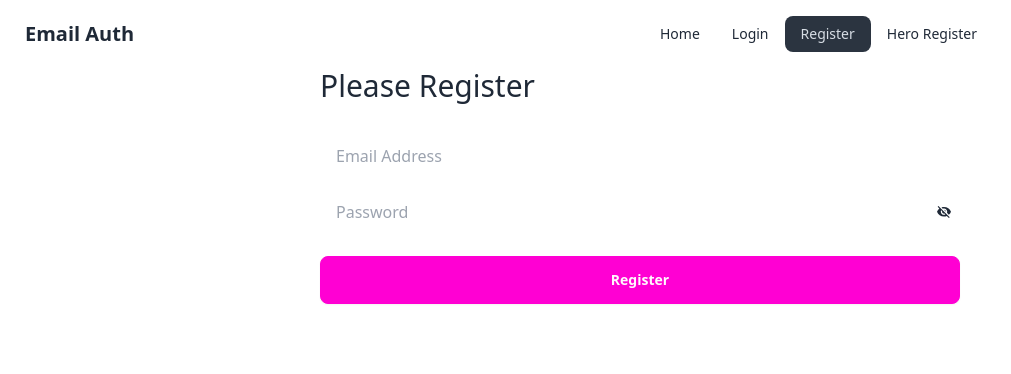
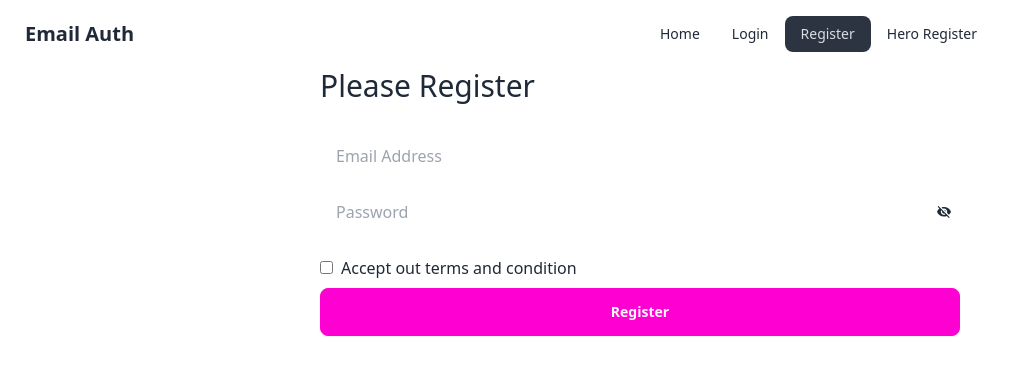
Before and after one commit to Abdullah-Az-Zahur/user-email-pass-auth, a React (Vite) app: page /register in a window 1280 px wide. Shown: the top 374 px of the page, without its empty margins (0-1011 px from the left). Built offline with nearby package versions, Linux system fonts and the light colour scheme.

Commit message:
creat terms and condition checkbox

```diff
--- a/src/components/Register/Register.jsx
+++ b/src/components/Register/Register.jsx
@@ -14,7 +14,9 @@
         e.preventDefault();
         const email = e.target.email.value;
         const password = e.target.password.value;
-        console.log(email, password)
+        const accepted = e.target.terms.checked;
+
+        console.log(email, password, accepted)
 
         // reset error
         setRegisterError('');
@@ -27,6 +29,10 @@
         }
         else if (!/[A-Z]/.test(password)) {
             setRegisterError('Your password Should be have at least one upper case character')
+        }
+        else if (!accepted) {
+            setRegisterError("Please accept terms and condition")
+            return;
         }
 
 
@@ -55,13 +61,17 @@
                             name="password"
                             placeholder='Password'
                             id="password" required />
-                        <span  onClick={() => setShowPassword(!showPassword)} className='absolute top-3 right-2'>
+                        <span onClick={() => setShowPassword(!showPassword)} className='absolute top-3 right-2'>
                             {
                                 showPassword ? <IoMdEye /> : <IoMdEyeOff />
                             }
                         </span>
                     </div>
                     <br />
+                    <div className='mb-2'>
+                        <input type="checkbox" name="terms" id="terms" />
+                        <label className='ml-2 ' htmlFor="terms">Accept out <a href="">terms and condition</a></label>
+                    </div>
                     <input className='btn btn-secondary mb-4 w-full' type="submit" value="Register" />
                 </form>
                 {
```
